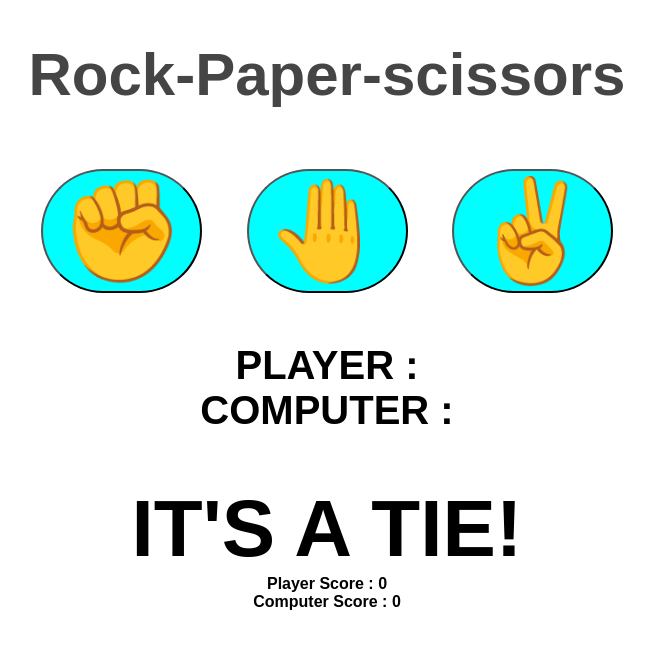
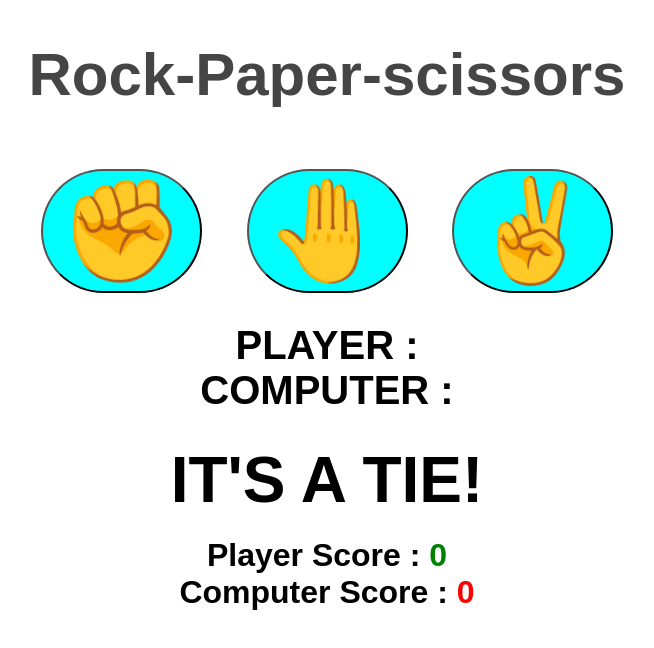
Before and after one commit to nagasaiparaksh/rock-paper-scissors-game, a plain HTML site: page index.html in a window 1280 px wide. Shown: the whole page, without its empty margins (313-967 px from the left). Drawn offline with Linux system fonts and the light colour scheme.

Commit message:
Update styles.css

```diff
--- a/styles.css
+++ b/styles.css
@@ -13,7 +13,7 @@ h1{
 }
 
 .choices{
-    margin-bottom: 30px;
+    margin-bottom: 10px;
 }
 .choices button{
     font-size: 100px;
@@ -32,17 +32,22 @@ h1{
     font-size: 2.5rem;
 }
 #computerDisplay{
-    margin-bottom: 50px;
+    margin-bottom: 30px;
 }
 #resultDisplay{
-    font-size: 5rem;
+    font-size: 4rem;
+    margin-bottom: 20px;
 }
 
-.greenText{
+.scoreDisplay{
+    font-size: 2rem;
+}
+
+.greenText, #playerScoreDisplay{
     color: green;
 }
 
-.redText{
+.redText, #computerScoreDisplay{
     color: red;
 }
 
```
